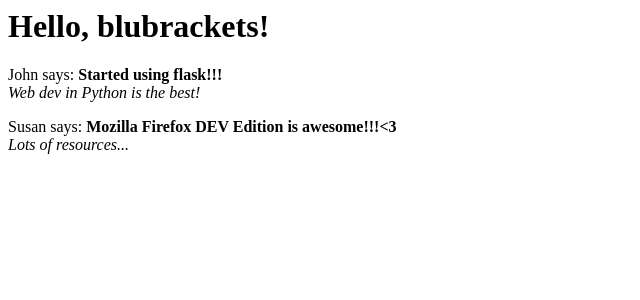
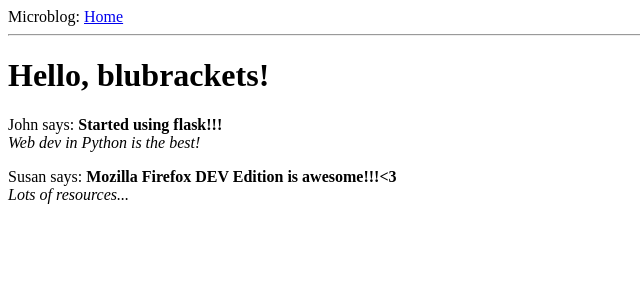
Before and after one commit to aeckerman/Oro, a Flask app: page / in a window 1280 px wide. Shown: the top 300 px of the page, without its empty margins (0-640 px from the left). Run offline with Flask 2, Linux system fonts and the light colour scheme.

Commit message:
.html inheritance added.

```diff
--- /dev/null
+++ b/app/templates/base.html
@@ -0,0 +1,14 @@
+<html>
+<head>
+	{% if title %}
+	<title>{{ title }} - microblog</title>
+	{% else %}
+	<title>Welcome to microblog!</title>
+	{% endif %}
+</head>
+<body>
+	<div>Microblog: <a href="/index">Home</a></div>
+	<hr />
+	{% block content %}{% endblock %}
+</body>
+</html>
--- a/app/templates/index.html
+++ b/app/templates/index.html
@@ -7,11 +7,14 @@
 	{% endif %}
 </head>
 <body>
+	{% extends "base.html" %}
+	{% block content %}
 		<h1>Hello, {{ user.nickname }}!</h1>
 		{% for post in posts %}
 		<div>
 			<p>{{ post.author.nickname }} says: <b>{{ post.header }}</b><br /><em>{{ post.body }}</em></p>
 		</div>
 		{% endfor %}
+	{% endblock %}
 </body>
 </html>
```
Lines whose indentation alone changed are shown as unchanged.
